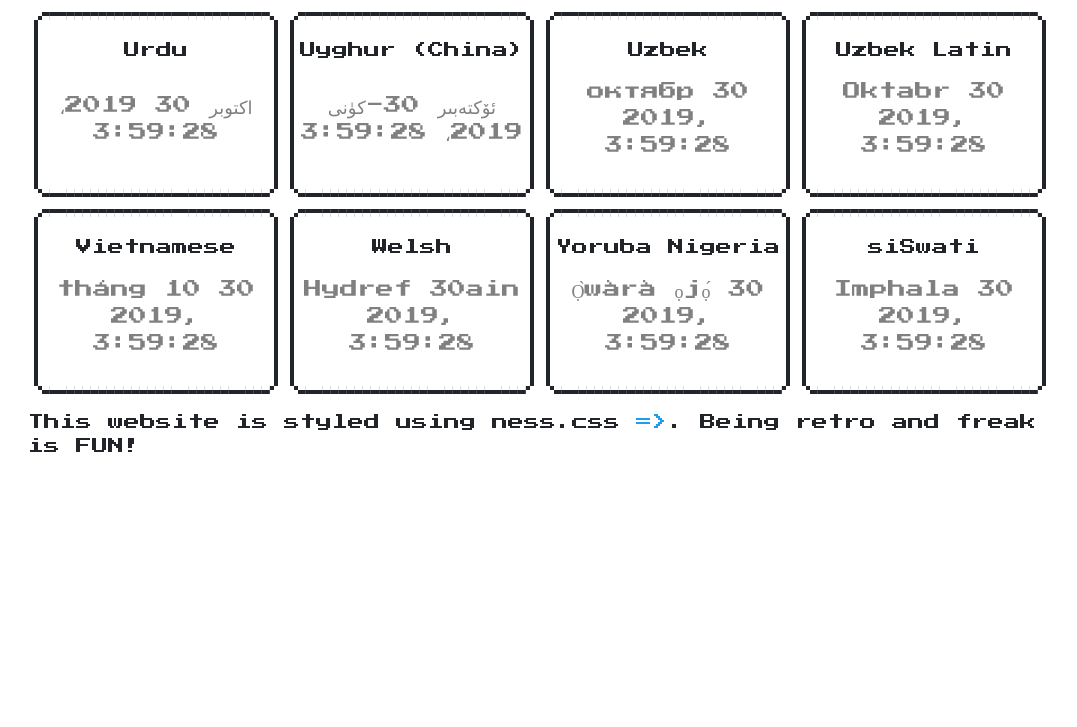
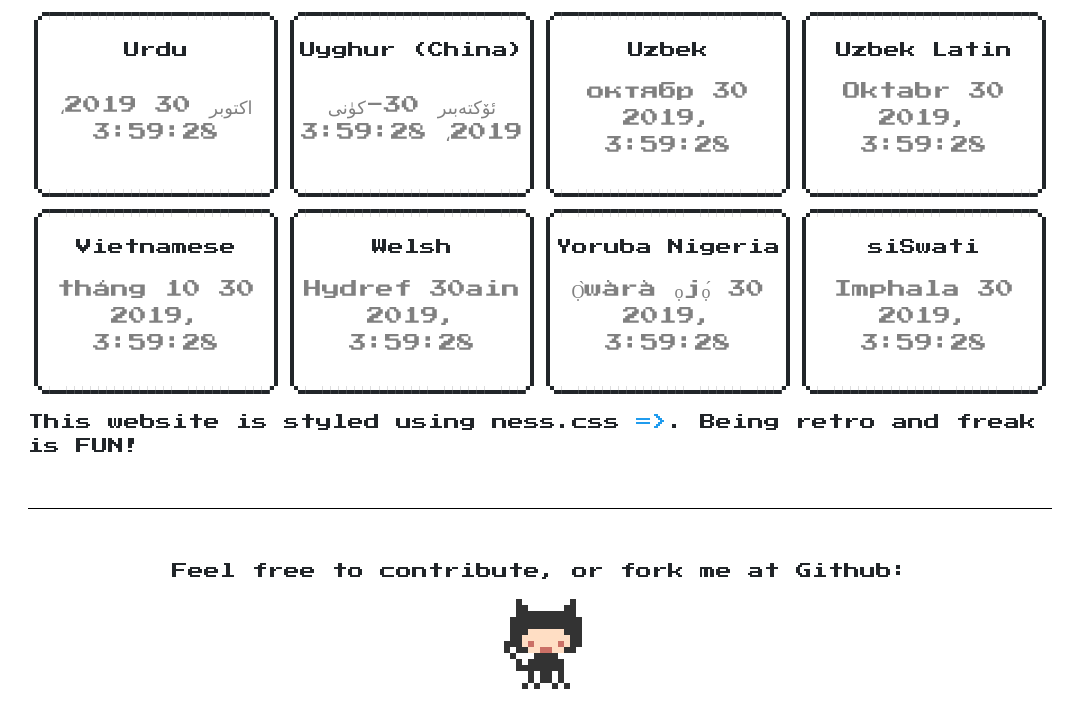
Before and after one commit to mpeix/dateTimeFormater, a plain HTML site: page index.html in a window 1280 px wide. Shown: the part 7074-7801 px from the top of the page, without its empty margins (100-1177 px from the left). Before the commit the page ends 7548 px from the top, so only its background shows below. Drawn offline with Linux system fonts and the light colour scheme.

Commit message:
Added link to github

```diff
--- a/index.html
+++ b/index.html
@@ -111,7 +111,10 @@
         </section>
 
         <footer>
-
+            <div>
+                <p>Feel free to contribute, or fork me at Github:</p>
+                <a target="_blank" href="https://github.com/mpeix/datetimeformatter" class="nes-octocat animate"></a>
+            </div>
         </footer>
 
         <button id="go-up" type="button" class="nes-btn is-error scroll-btn active"><span>&lt;</span></button>
--- a/static/css/app.css
+++ b/static/css/app.css
@@ -151,6 +151,15 @@ a:hover{
     transform: rotateZ(90deg);
 }
 
+footer{
+    width: 80%;
+    margin: 0 auto;
+    border-top: 1px solid black;
+    padding: 50px;
+    margin-top: 50px;
+    text-align: center;
+}
+
 /*Small devices (landscape phones, 576px and up)*/
 @media (max-width: 575px) {
     .moment-culture-container, .hidden-hack{
```
